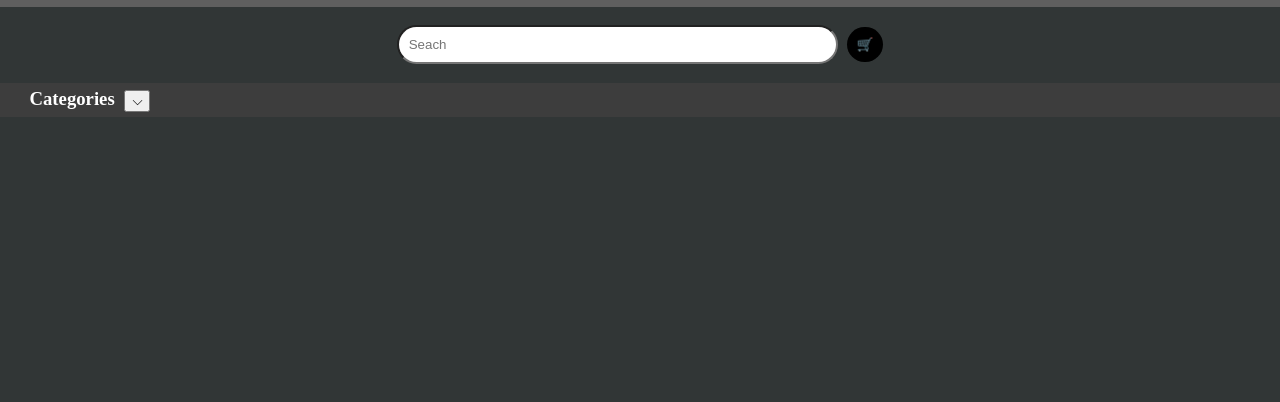
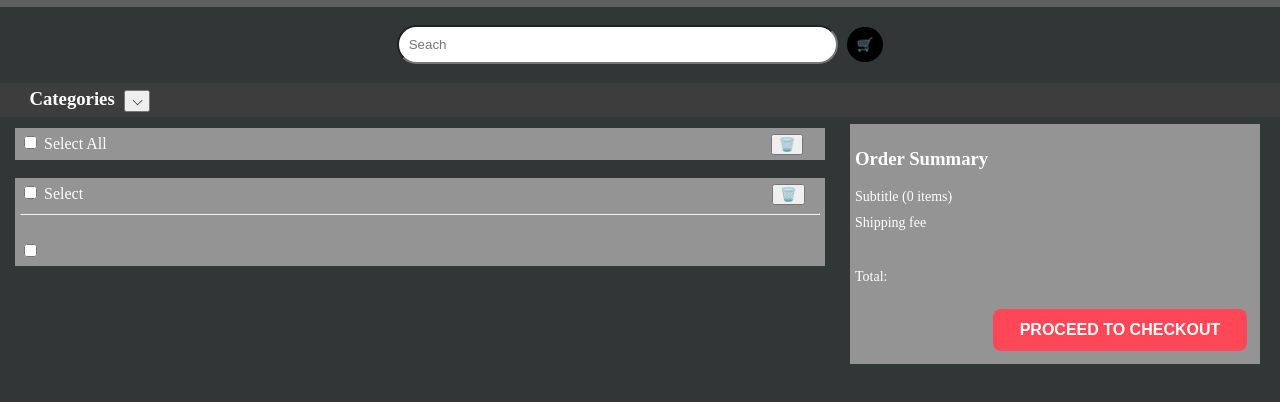
Before and after one commit to Thanujan-mac/online-shopping, a plain HTML site: page Cart/favourite.html in a window 1280 px wide. Shown: the part 48-450 px from the top of the page. Drawn offline with Linux system fonts and the light colour scheme.

Commit message:
added cart page

```diff
--- a/Cart/favourite.css
+++ b/Cart/favourite.css
@@ -100,3 +100,77 @@ button{
 .arrow{
     display: inline-block;
 }
+
+.cart-summery{
+    display: inline-block;
+    margin-left: 15px;
+    margin-top: -142px;
+    background-color: #949494;
+    width: 400px;
+    height: 230px;
+    padding: 5px;
+    margin-left: 850px;
+    display: flex;
+    align-items: flex-start;
+}
+
+
+
+.select-all{
+    display: inline-block;
+    margin-left: 15px;
+    margin-top: -70px;
+    background-color: #949494;
+    width: 800px;
+    padding: 5px;
+}
+
+.delet-all{
+    margin-left: 660px;
+}
+
+.cart-items{
+    display: inline-block;
+    margin-left: 15px;
+    background-color: #949494;
+    width: 800px;
+    padding: 5px;
+}
+
+.delete{
+    margin-left: 685px;
+}
+
+
+
+.summary-details {
+    display: flex;
+    flex-direction: column; /* This stacks items vertically */
+    align-items: flex-start; /* This aligns them to the left */
+    gap: 10px;               /* This adds space between the lines */
+    margin-top: 15px;        /* Spacing below the main heading */
+}
+
+.summary-details span {
+    font-size: 14px;
+    color: #ffffff;          /* Adjust based on your dark theme */
+}
+
+.checkout-button {
+    background-color: #ff4757; /* The specific Daraz orange */
+    color: white;              /* White text */
+    padding: 12px 24px;       /* Makes the button tall and wide */
+    border: none;              /* Removes the default border */
+    border-radius: 8px;        /* Slightly rounded corners */
+    font-size: 16px;           /* Large, readable text */
+    font-weight: bold;         /* Bold text */
+    text-transform: uppercase; /* Makes it all caps like Daraz */
+    width: 100%;               /* Makes it span the full width of the box */
+    cursor: pointer;           /* Shows the hand icon on hover */
+    margin-top: 180px;
+    transition: background 0.3s; /* Smooth color change on hover */
+}
+
+.checkout-button:hover {
+    background-color: #000000; /* Slightly darker orange when hovering */
+}
--- a/Cart/favourite.html
+++ b/Cart/favourite.html
@@ -36,10 +36,44 @@
             <h3 class="cate">
                 Categories <button class="arrow">⌵</button>
             </h3>
-
         </nav>
     </center>
 
 
+        <nav class="select-all">
+            <input type="checkbox"> Select All</input>
+            <button class="delet-all" type="reset">🗑️</button>
+        </nav>
+        <br>
+        <br>
+        <nav class="cart-items">
+            <input type="checkbox"> Select</input>
+            <button class="delete" type="reset">🗑️</button>
+            <hr>
+            <br>
+            <input type="checkbox">
+        </nav>
+
+        <nav class="cart-summery">
+            <div class="order-summary-box">
+                <h3>Order Summary</h3>
+
+                <div class="summary-details">
+                    <span>Subtitle (0 items)</span>
+                    <span>Shipping fee</span>
+                    <br>
+                    <span class="total-text">Total:</span>
+                </div>
+            </div>
+
+        <center>
+            <div class="check">
+                <a href="######## check out">
+                    <button class="checkout-button">PROCEED TO CHECKOUT</button>
+                </a>
+            </div>
+        </center>
+
+        </nav>
 </body>
 </html>
```
